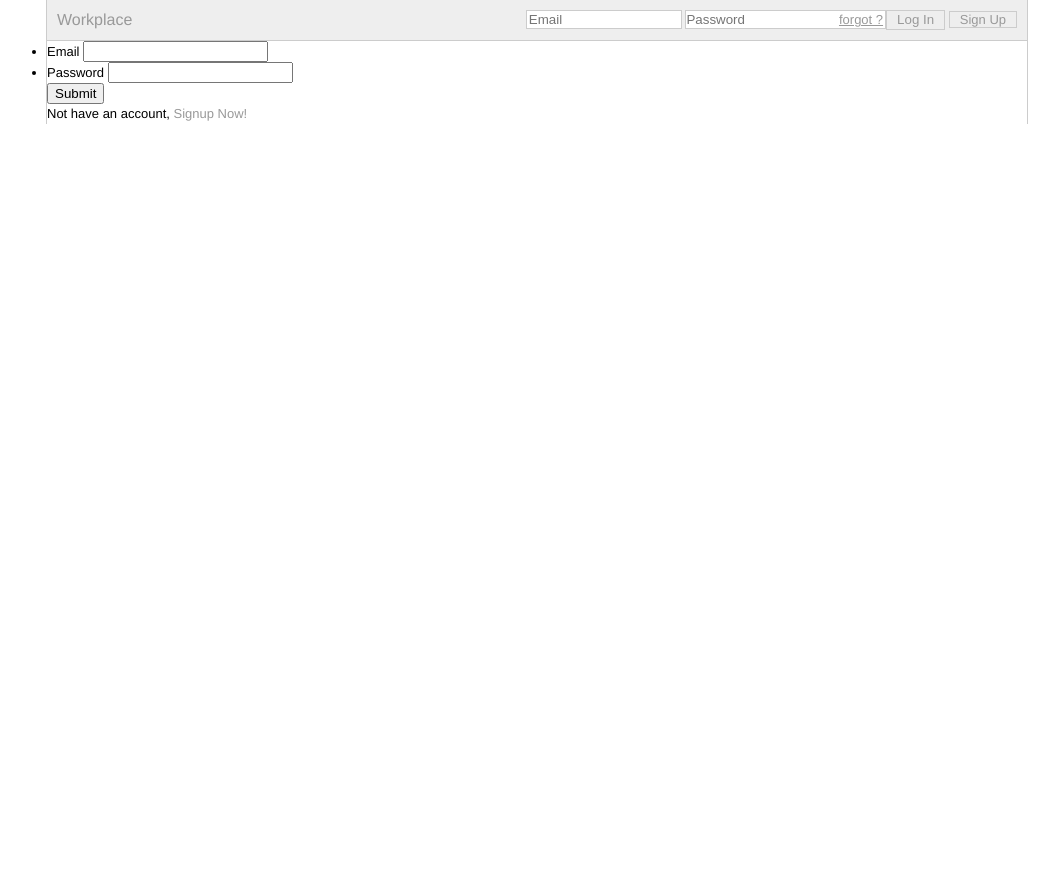
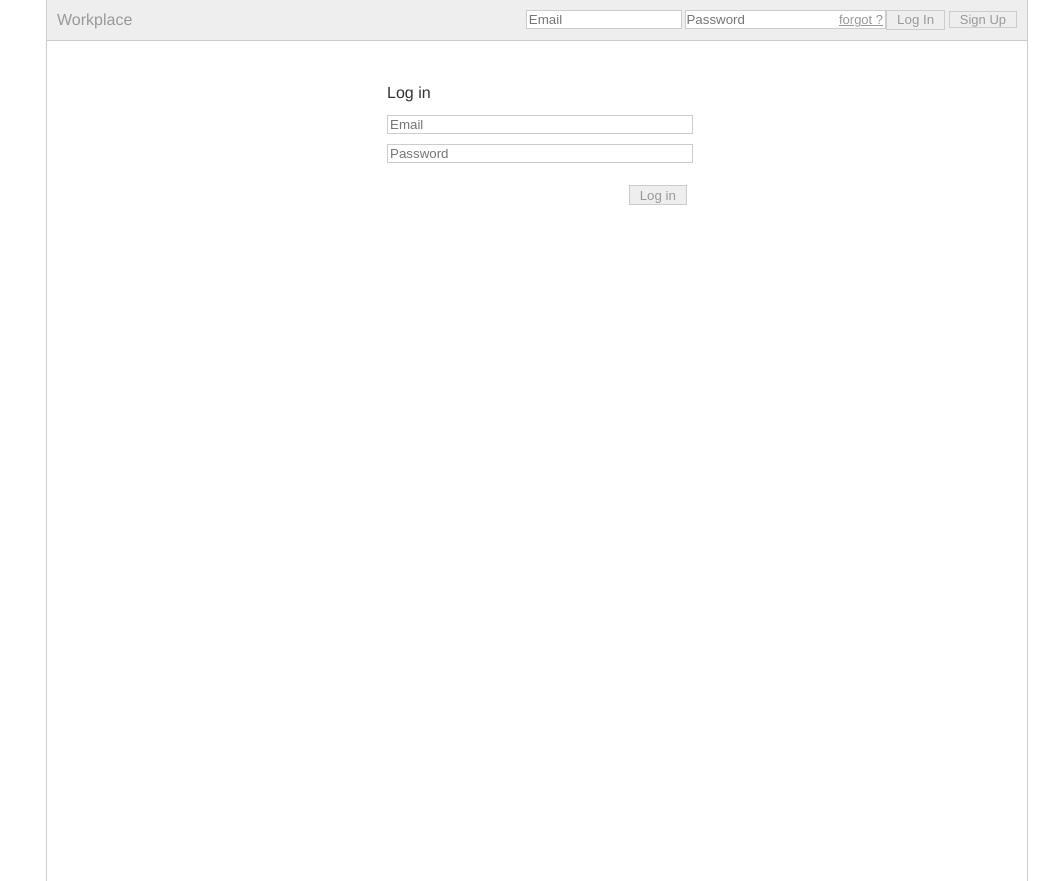
Before and after one commit to alexmerser/workplace_with_flask, a Flask app: template apps/templates/login.html in a window 1280 px wide. Shown: the whole page, without its empty margins (103-1162 px from the left). Before the commit the page ends 124 px from the top, so only its background shows below. Run offline with Flask 2, Linux system fonts and the light colour scheme; the template is opened without the code that fills it: most values are stand-ins (such as "Sample title", 1, 10 or a date in 2020); form fields are guessed from the names that the template uses; parts of the project's set-up code (start-up, migrations or seed data) failed here and were passed over; some libraries are stand-ins or nearby versions.

Commit message:
integrate the login page

```diff
--- a/apps/templates/login.html
+++ b/apps/templates/login.html
@@ -1,18 +1,32 @@
 {% extends "base.html" %}
 {% block body %}
-<form action="{{ url_for('login') }}" method="post">
+			<div id="page_content">
+            {% if form.errors %}
+                <div class="errors">
+                    <ul>
+                   {% for key, error in form.errors.iteritems() %}
+                        <li> {{ form.__dict__.get(key).label.text }} : {{ error|join(', ') }}</li>
+                    {% endfor %}
+                    </ul>
+                </div>
+            {% endif %}
+				<form id="main_form" method="post" action="{{ url_for('login') }}">
                     {{ form.hidden_tag() }}
+					<fieldset>
+						<legend>Log in</legend>
+						<div id="error_block" class="message_block error_block">??</div>
 						<ul>
 							<li>
-            <label for="email">{{ form.email.label }}</label> {{ form.email(size=20) }}
+								<input class="textbox full_textbox"  id ="txt_email" name="email" type="text" placeholder="Email" />
 							</li>
 							<li>
-            <label for="password">{{ form.password.label }}</label> {{ form.password(size=20) }}
+								<input class="textbox full_textbox"  id ="txt_password" name="password" type="password"  placeholder="Password" />
 							</li>
-    <input type="submit" value="Submit">
+						</ul>
+						<div class="align_right">
+							<input class="submit_button" id="btn_signup" type="submit" value="Log in" />
+						</div>
+					</fieldset>
 				</form>
-
-<p>
-Not have an account, <a href="{{ url_for('signup') }}">Signup Now!</a>
-</p>
+			</div>
 {% endblock %}
--- /dev/null
+++ b/apps/templates/messages.html
@@ -0,0 +1,4 @@
+{% extends "base.html" %}
+{% block body %}
+    <h2>The sample Messages page</h2>
+{% endblock %}
--- /dev/null
+++ b/apps/templates/notifications.html
@@ -0,0 +1,4 @@
+{% extends "base.html" %}
+{% block body %}
+    <h2>The sample Notifications page</h2>
+{% endblock %}
--- /dev/null
+++ b/apps/templates/profile.html
@@ -0,0 +1,4 @@
+{% extends "base.html" %}
+{% block body %}
+    <h2>The sample Profile page</h2>
+{% endblock %}
--- /dev/null
+++ b/apps/templates/settings.html
@@ -0,0 +1,4 @@
+{% extends "base.html" %}
+{% block body %}
+    <h2>The sample Settings page</h2>
+{% endblock %}
--- a/apps/user.py
+++ b/apps/user.py
@@ -43,7 +43,7 @@ def signup():
 
 @app.route("/login", methods=("GET", "POST"))
 def login():
-    form = LoginForm()
+    form = LoginForm(request.form)
     if form.validate_on_submit():
         user = User.login(form.email.data, form.password.data)
         if user:
```
Lines whose indentation alone changed are shown as unchanged.
